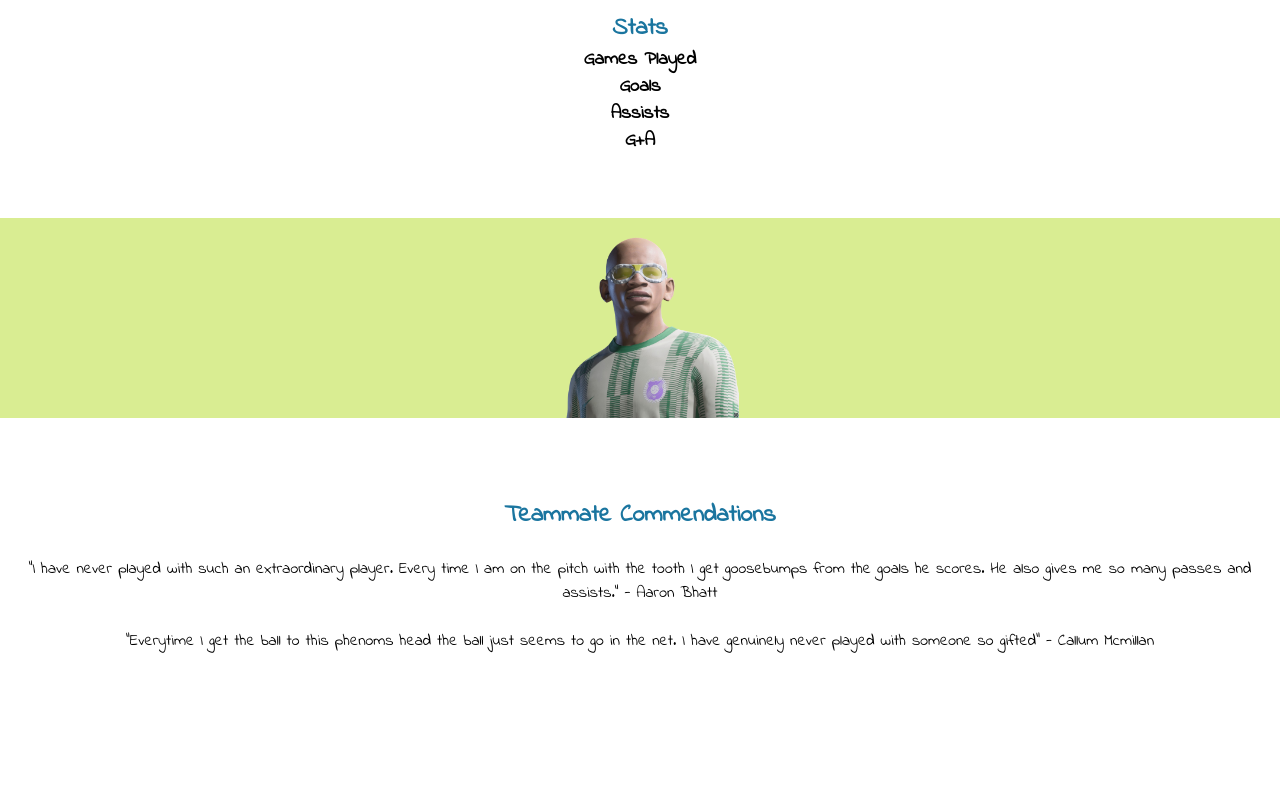
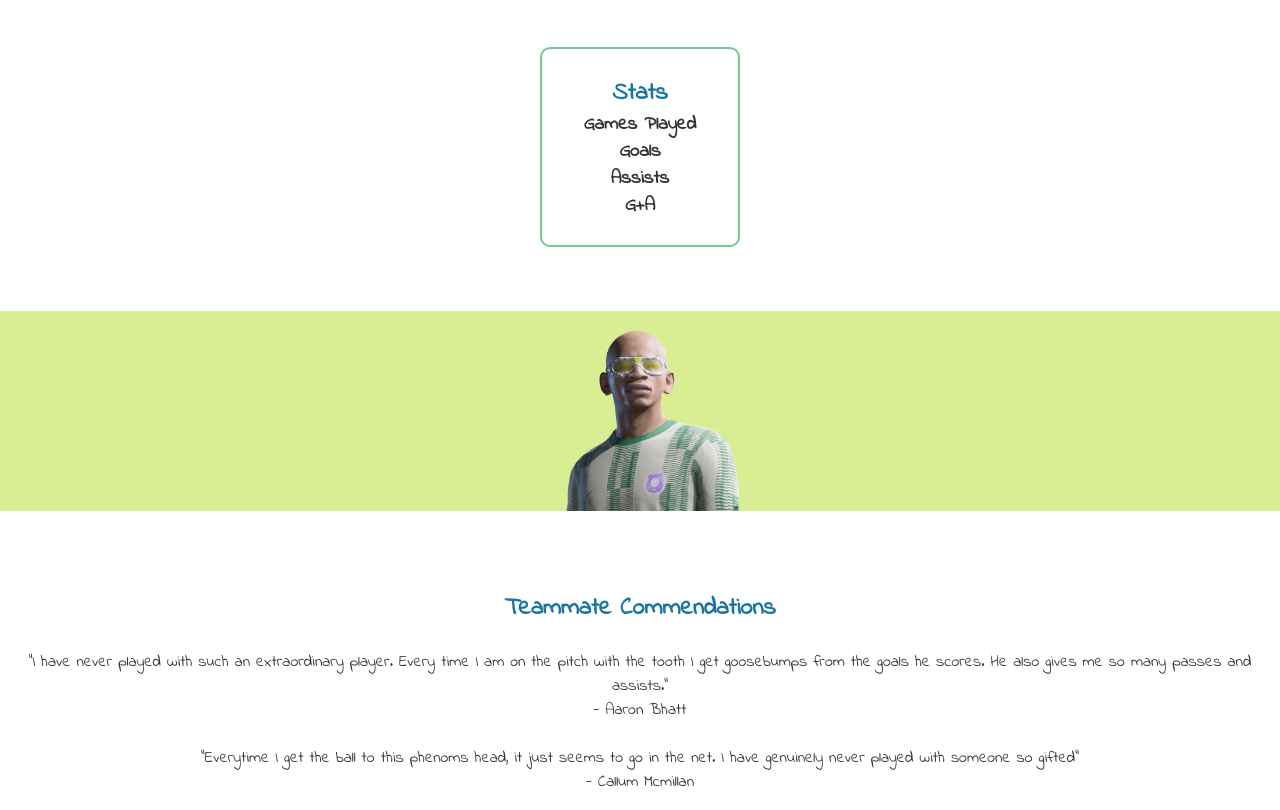
Before and after one commit to khickie1167/lemontooth, a website built with webpack: page index.html in a window 1280 px wide. Shown: the part 53-863 px from the top of the page. Before the commit the page ends 800 px from the top, so only its background shows below. Built offline with nearby package versions, Linux system fonts and the light colour scheme.

Commit message:
Fourth Commit

```diff
--- a/css/style.css
+++ b/css/style.css
@@ -78,7 +78,7 @@
 
 
 .stats{
-  margin-top: 64px;
+  margin-top: 100px;
   display: flex;
   justify-content: center;
   align-items: center;
@@ -86,6 +86,13 @@
   font-family: "Indie Flower", cursive;
   font-weight: 400;
   font-style: normal;
+  border: 2px solid #76C893;
+  width: 200px;
+  height: 200px;
+  margin-left: auto;
+  margin-right: auto;
+  border-radius: 10px;
+  color: #333333;
 }
 
 .stats h2{
@@ -112,6 +119,7 @@
   font-weight: 400;
   font-style: normal;
   padding: 16px 24px;
+  color: #333333;
 }
 
 .aaron{
@@ -138,8 +146,13 @@
   align-items: center;
 }
 
-.callum blockquote{
+.callum blockquote {
   display: flex;
   justify-content: center;
   align-items: center;
   text-align: center;
+}
+
+.block-span {
+      display: block;
+    }
--- a/index.html
+++ b/index.html
@@ -67,12 +67,12 @@
       <h2>Teammate Commendations</h2>
       <div class="aaron">
         <blockquote>
-          "I have never played with such an extraordinary player. Every time I am on the pitch with the tooth I get goosebumps from the goals he scores. He also gives me so many passes and assists." - Aaron Bhatt
+          "I have never played with such an extraordinary player. Every time I am on the pitch with the tooth I get goosebumps from the goals he scores. He also gives me so many passes and assists."<br>- Aaron Bhatt
         </blockquote>
       </div>
        <div class="callum">
         <blockquote>
-          "Everytime I get the ball to this phenoms head the ball just seems to go in the net. I have genuinely never played with someone so gifted" - Callum Mcmillan
+          "Everytime I get the ball to this phenoms head, it just seems to go in the net. I have genuinely never played with someone so gifted"<br>- Callum Mcmillan
         </blockquote>
       </div>
     </section>
```
